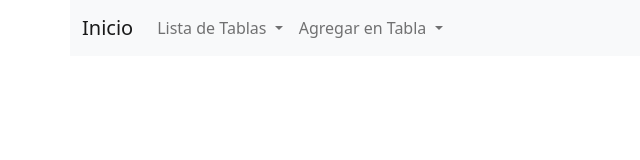
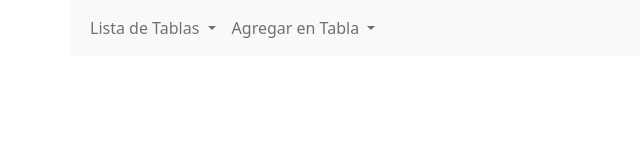
Before and after one commit to omarbenjaminrc/tercera_nota, a plain HTML site: page tabla.html in a window 1280 px wide. Shown: the whole page, without its empty margins (0-640 px from the left). Drawn offline with nearby package versions, Linux system fonts and the light colour scheme.

Commit message:
alimene el link de inicio

```diff
--- a/tabla.html
+++ b/tabla.html
@@ -12,7 +12,6 @@
         <div class="container">
             <nav class="navbar navbar-expand-lg navbar-light bg-light row">
                 <div class="container-fluid">
-                    <a class="navbar-brand"  href="tabla.html" id="inicio">Inicio</a>
                     <div class="collapse navbar-collapse" id="navbarSupportedContent">
                         <ul class="navbar-nav">
                             <li class="nav-item dropdown">
```
Also changed, not shown: formulario.html (+0 -1 lines).
